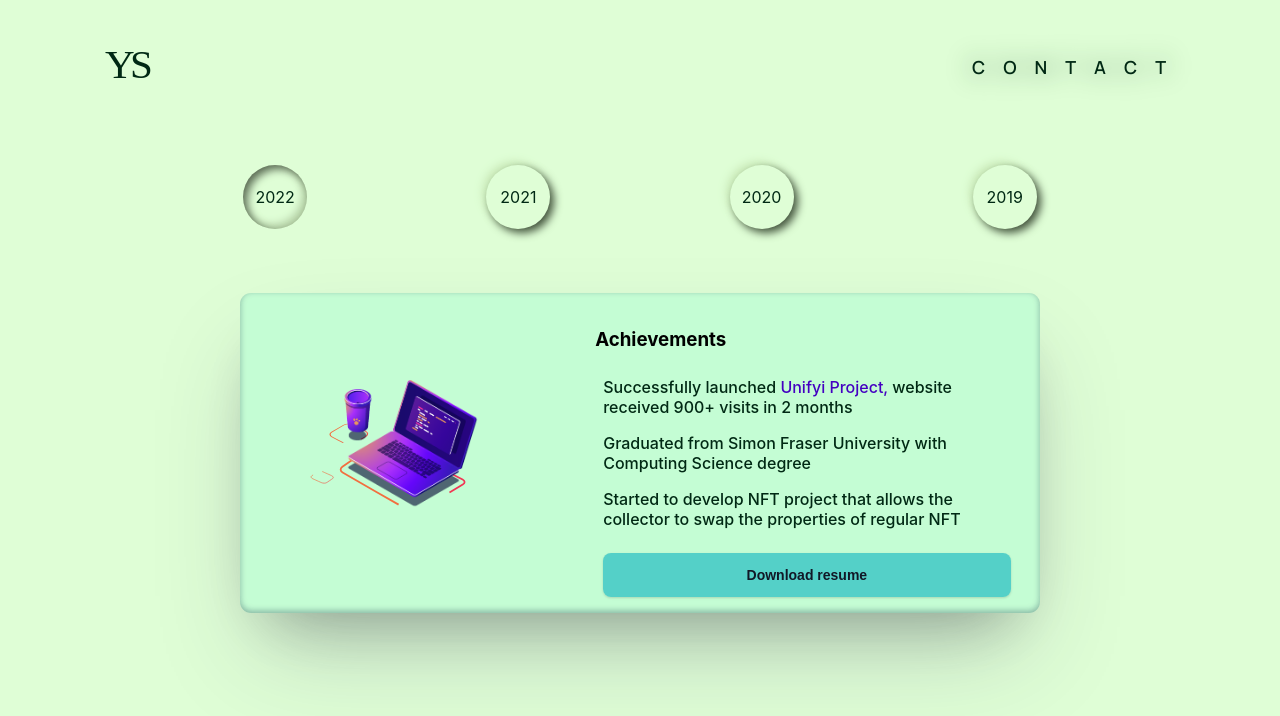
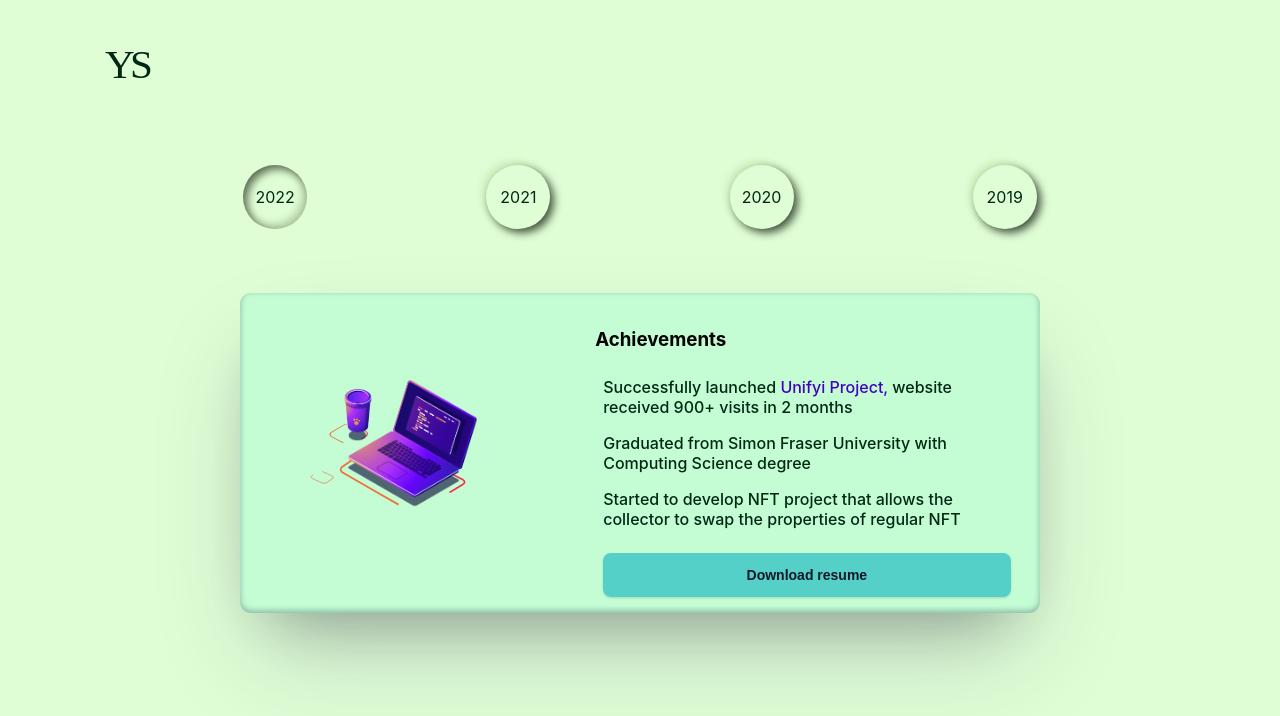
Before and after one commit to EStrilets/PersonalWebsite, a Next.js app in the folder client/: page /resume in a window 1280 px wide. Shown: the top 716 px of the page. Built offline with nearby package versions, Linux system fonts and the light colour scheme.

Commit message:
comment btn

```diff
--- a/client/components/nav/Navbar.jsx
+++ b/client/components/nav/Navbar.jsx
@@ -1,7 +1,7 @@
 import React, { useState } from 'react'
 import { RiMenu3Line, RiCloseLine } from 'react-icons/ri'
 import styles from './navbar.module.css'
-import ContactBtn from '../contact/ContactBtn';
+// import ContactBtn from '../contact/ContactBtn';
 import Logo from '../logo/Logo'
 
 const Menu = () => (
@@ -35,7 +35,7 @@ export default function Navbar() {
         </div>
       </div>
       <div className={styles['gpt3__navbar-sign']}>
-        <ContactBtn />
+        {/* <ContactBtn /> */}
       </div>
       <div className={styles['gpt3__navbar-menu']}>
         {toggleMenu
```
